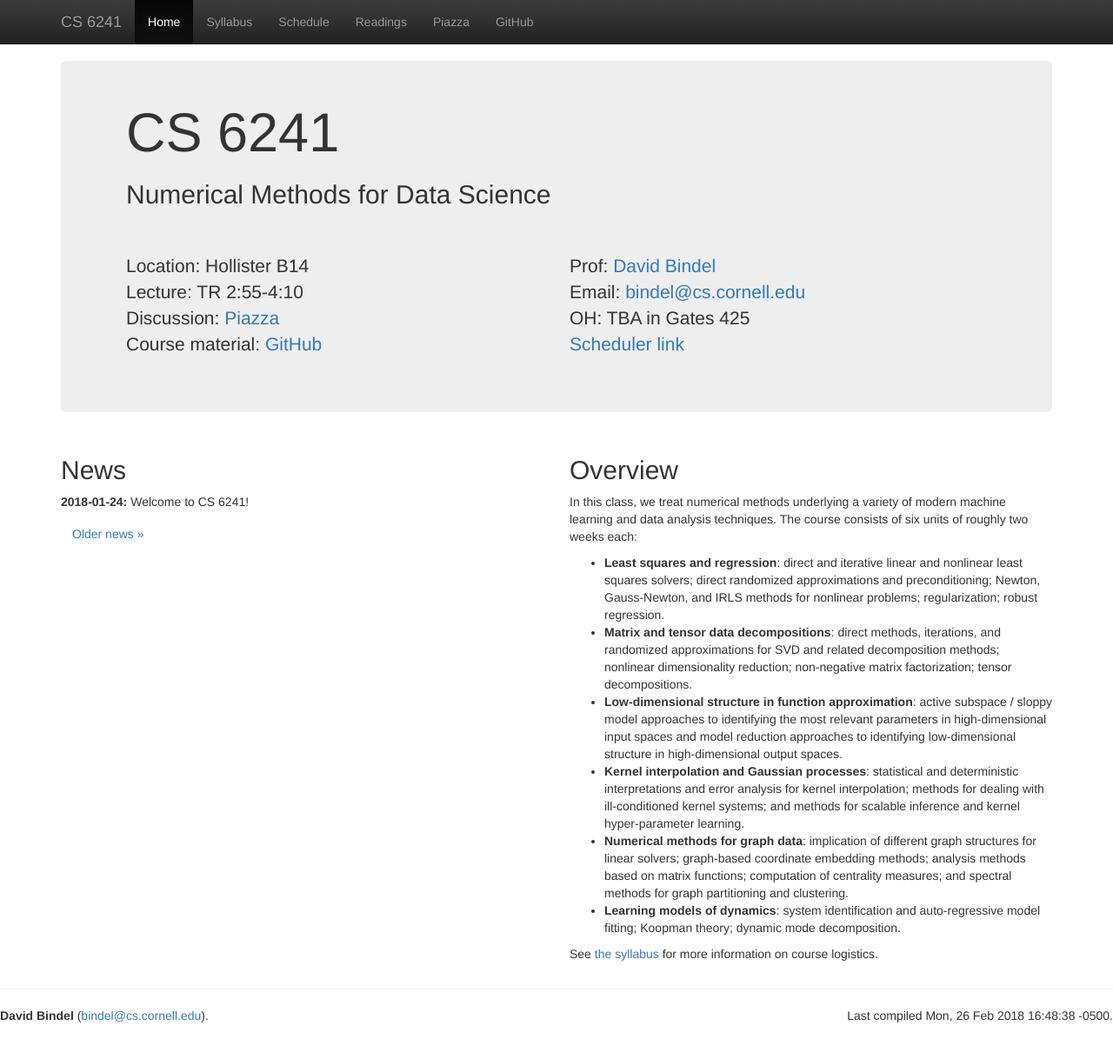
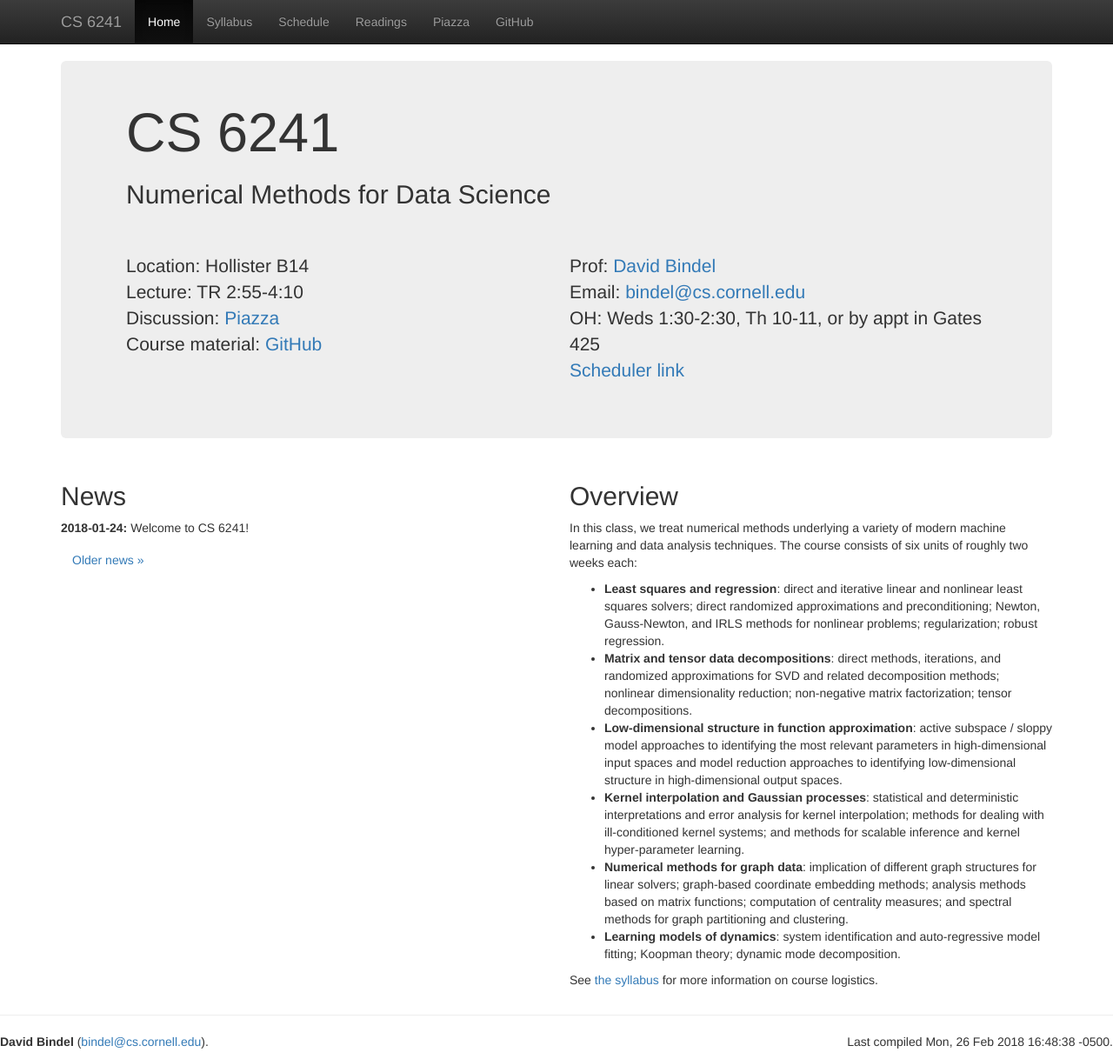
Before and after one commit to dbindel/cs6241-s18, a Jekyll site: the page built from web/index.html, in a window 1280 px wide and 1218 px high. Shown: the whole window at 87% size. Built offline with Jekyll 4.4.1, drawn with Linux system fonts in a browser that asks for light colours; nearby versions of some CDN libraries.

Commit message:
Update OH.

```diff
--- a/web/_includes/cs6241_head.html
+++ b/web/_includes/cs6241_head.html
@@ -20,7 +20,7 @@
       <p>
         Prof: <a href="http://www.cs.cornell.edu/~bindel">David Bindel</a><br/>
         Email: <a href="mailto:bindel@cs.cornell.edu">bindel@cs.cornell.edu</a><br/>
-        OH: TBA in Gates 425<br/>
+        OH: Weds 1:30-2:30, Th 10-11, or by appt in Gates 425<br/>
         <a href="http://www.meetme.so/DavidBindel">Scheduler link</a>
       </p>
     </div>
```
